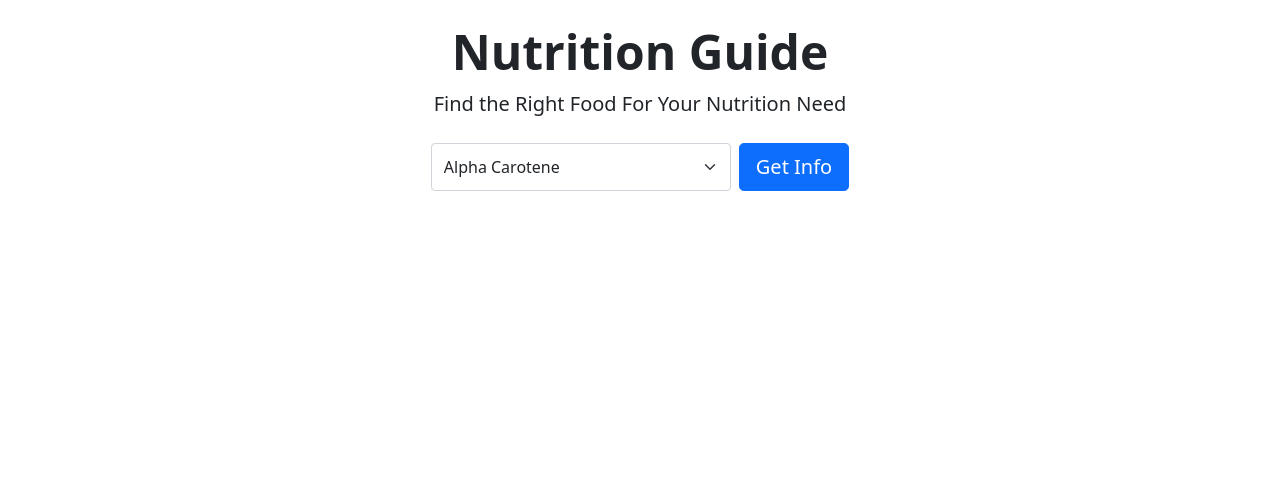
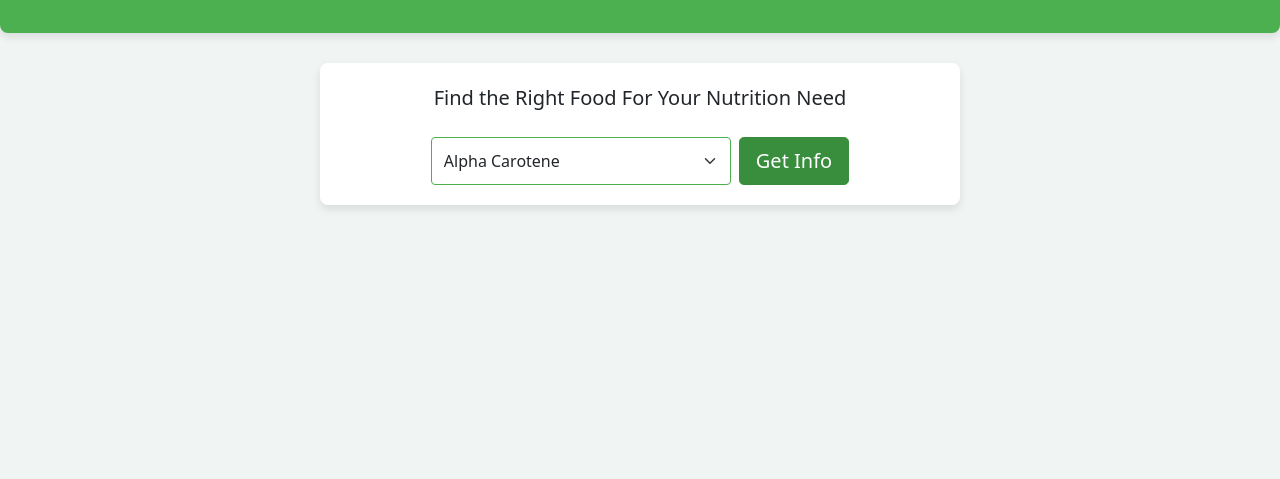
Before and after one commit to gli81/DE_team_project, a Flask app: page / in a window 1280 px wide. Shown: the part 297-776 px from the top of the page. Run offline with Flask 2, Linux system fonts and the light colour scheme; data comes from the database, SQL or seed files in the repository; some libraries are stand-ins or nearby versions.

Commit message:
green theme design

```diff
--- a/server/templates/index.html
+++ b/server/templates/index.html
@@ -7,15 +7,47 @@
     <title>Nutrition Guide</title>
     <link rel="stylesheet" href="{{ url_for('static', filename='bootstrap/css/bootstrap.min.css') }}">
     <link rel="shortcut icon" href="{{ url_for('static', filename='favicon.ico') }}">
+    <style>
+        body {
+            background-color: #f0f5f3; /* Soft green background */
+        }
+        .header-container {
+            background-color: #4caf50; /* Green header background */
+            padding: 20px 0;
+            border-radius: 8px;
+            box-shadow: 0 4px 8px rgba(0, 0, 0, 0.1);
+        }
+        h1 {
+            color: white; /* White text for contrast */
+        }
+        .main-container {
+            background-color: white;
+            padding: 20px;
+            border-radius: 8px;
+            box-shadow: 0 4px 8px rgba(0, 0, 0, 0.1);
+            margin-top: 30px;
+        }
+        .btn-primary {
+            background-color: #388e3c; /* Darker green for buttons */
+            border-color: #388e3c;
+        }
+        .btn-primary:hover {
+            background-color: #2e7d32; /* Even darker on hover */
+        }
+        .form-select {
+            border-color: #4caf50; /* Green border for select */
+        }
+    </style>
 </head>
 
 <body>
     <main>
-        <div class="px-4 py-5 my-5 text-center">
+        <div class="header-container text-center">
             <img class="d-block mx-auto mb-4" src="{{ url_for('static', filename='nuts.jpg') }}" alt="Nuts Image" width="250" height="200" />
             <h1 class="display-5 fw-bold">Nutrition Guide</h1>
-            <div class="col-lg-6 mx-auto">
-                <p class="lead mb-4">Find the Right Food For Your Nutrition Need</p>
+        </div>
+        <div class="main-container col-lg-6 mx-auto">
+            <p class="lead mb-4 text-center">Find the Right Food For Your Nutrition Need</p>
             <div class="d-flex justify-content-center">
                 <select id="myDropdown" class="form-select" style="max-width: 300px;">
                     {% for nut in nuts %}
@@ -23,7 +55,6 @@
                     {% endfor %}
                 </select>
                 <button type="button" class="btn btn-primary btn-lg ms-2" onclick="submitOption()">Get Info</button>
-                </div>
             </div>
         </div>
     </main>
```
Also changed, not shown: server/templates/result.html (+36 -4 lines). Lines whose indentation alone changed are shown as unchanged.
